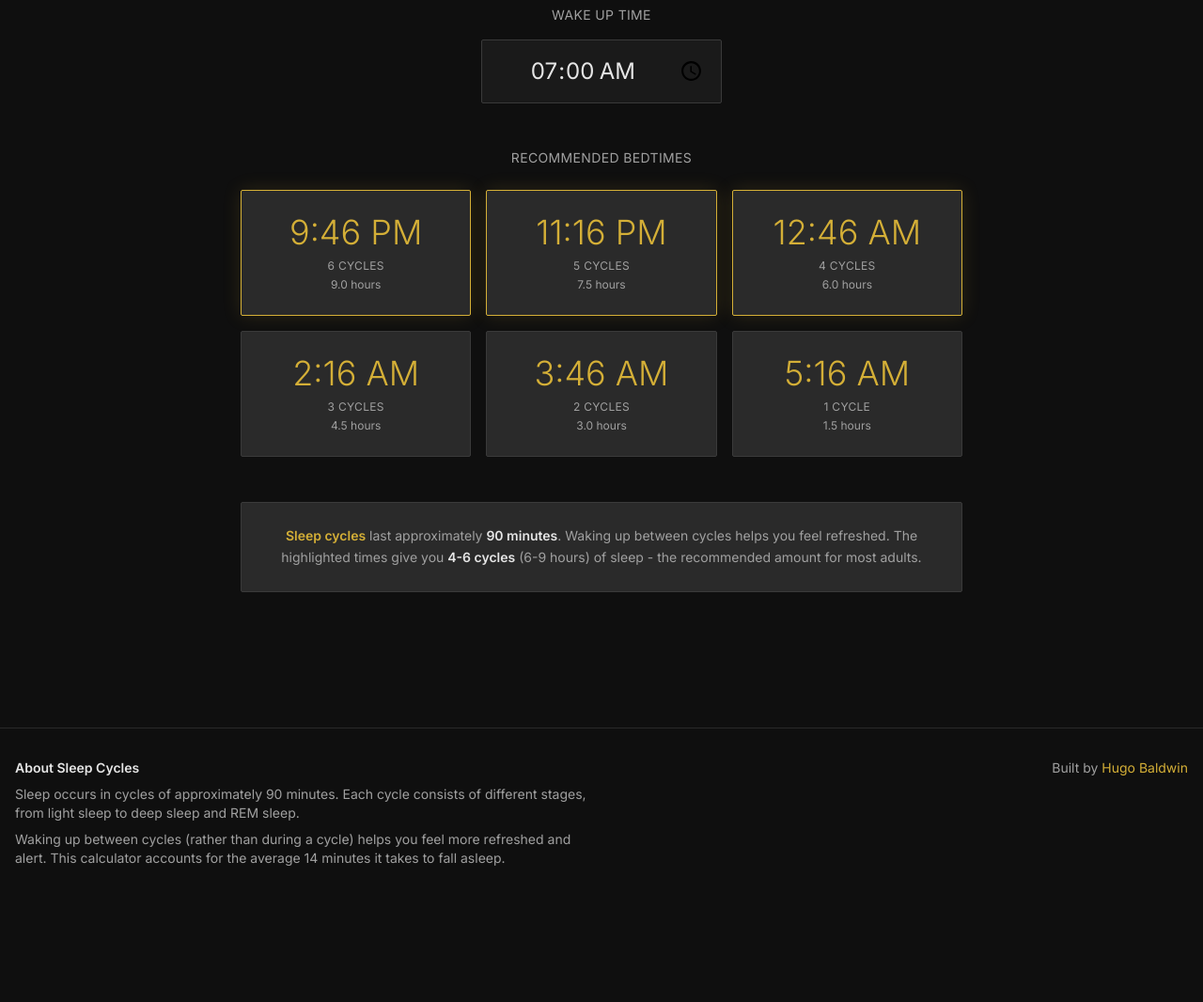
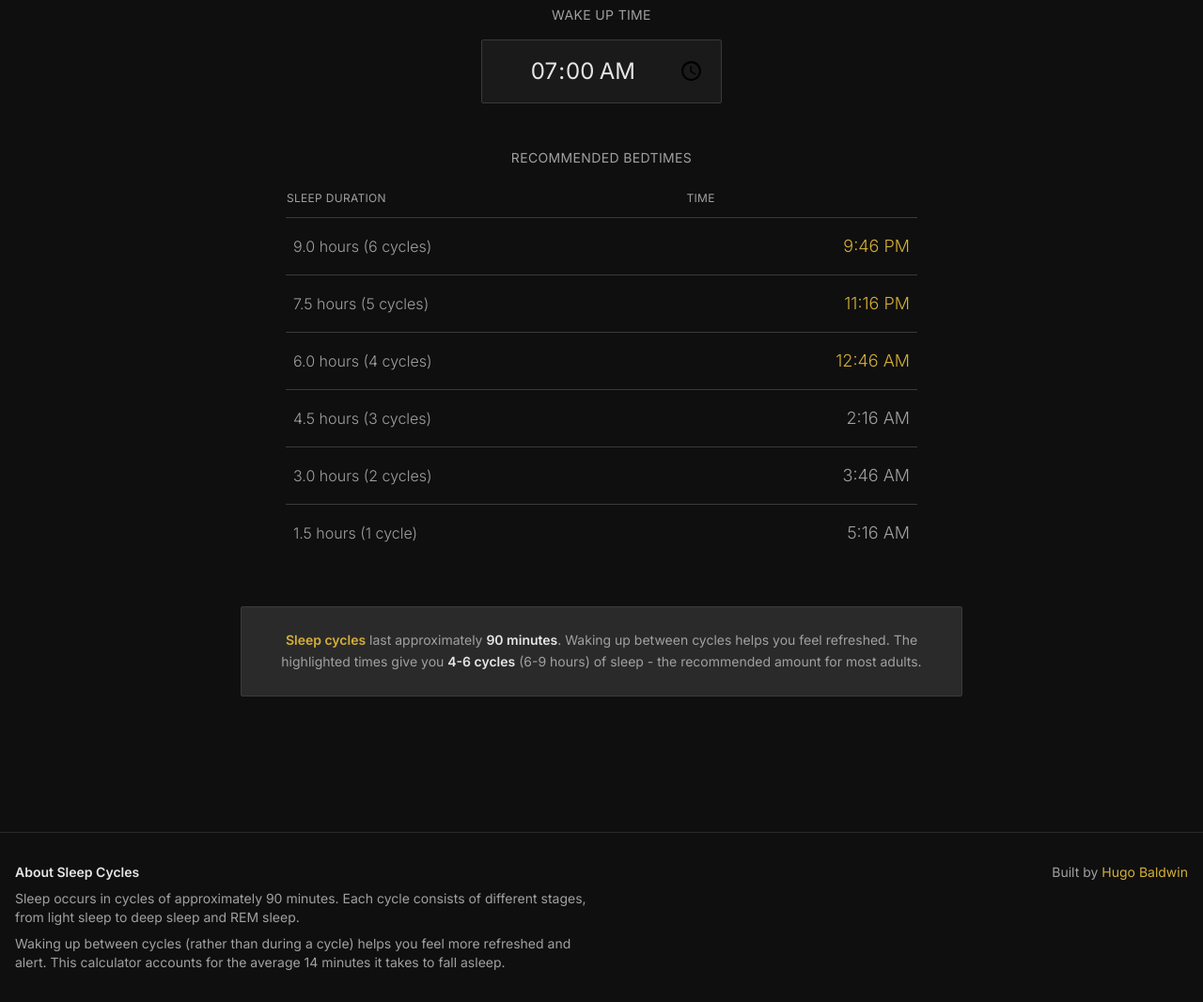
Before and after one commit to byzantime/90sleep, a Python web app: template src/templates/index.html in a window 1280 px wide. Shown: the part 243-1309 px from the top of the page at 94% size. Before the commit the page ends 1164 px from the top, so only its background shows below. Run offline with Jinja, Linux system fonts and the light colour scheme; the template is opened without the code that fills it, so the values that code supplies are empty; style sheets or scripts are compiled from the project's sources.

Commit message:
use table layout instead of grid

```diff
--- a/pyproject.toml
+++ b/pyproject.toml
@@ -17,11 +17,6 @@
 [tool.black]
 line-length = 88
 unstable = true
-extend-exclude = '''
-(
-  ^/migrations
-)
-'''
 
 [tool.ruff]
 # Assume Python 3.11
--- a/src/static/css/styles.css
+++ b/src/static/css/styles.css
@@ -66,13 +66,41 @@
     @apply translate-x-10 bg-braun-gold;
   }
 
-  /* Time option cards */
-  .time-card {
-    @apply bg-braun-gray border border-braun-light-gray rounded-braun p-6 text-center transition-all duration-200 cursor-pointer hover:border-braun-amber hover:shadow-braun-glow;
+  /* Results Table */
+  .results-table {
+    @apply w-full max-w-2xl mx-auto border-collapse;
   }
 
-  .time-card.recommended {
-    @apply border-braun-amber shadow-braun-glow;
+  .results-table thead th {
+    @apply text-left text-braun-text-dim text-xs uppercase tracking-wide pb-3 border-b border-braun-light-gray font-normal;
+  }
+
+  .results-table tbody tr {
+    @apply border-b border-braun-light-gray transition-all duration-200;
+  }
+
+  .results-table tbody tr:last-child {
+    @apply border-b-0;
+  }
+
+  .results-table tbody tr:hover {
+    @apply bg-braun-gray bg-opacity-30;
+  }
+
+  .results-table tbody td {
+    @apply py-4 px-2 text-braun-text-dim;
+  }
+
+  .results-table tbody td:first-child {
+    @apply font-light;
+  }
+
+  .results-table tbody td:last-child {
+    @apply text-lg font-light text-right;
+  }
+
+  .results-table tbody td.recommended {
+    @apply text-braun-amber;
   }
 
   /* Braun-style input */
--- a/src/static/js/calculator.js
+++ b/src/static/js/calculator.js
@@ -82,29 +82,22 @@
 }
 
 /**
- * Render time cards to the grid
+ * Render time rows to the table
  */
 function renderResults(results) {
-    const grid = document.getElementById('results-grid');
-    grid.innerHTML = '';
+    const tbody = document.getElementById('results-body');
+    tbody.innerHTML = '';
 
     results.forEach(result => {
-        const card = document.createElement('div');
-        card.className = `time-card fade-in ${result.isRecommended ? 'recommended' : ''}`;
+        const row = document.createElement('tr');
+        row.className = 'fade-in';
 
-        card.innerHTML = `
-            <div class="text-3xl md:text-4xl font-light text-braun-amber mb-2">
-                ${result.time}
-            </div>
-            <div class="text-xs text-braun-text-dim uppercase tracking-wide">
-                ${result.cycles} cycle${result.cycles !== 1 ? 's' : ''}
-            </div>
-            <div class="text-xs text-braun-text-dim mt-1">
-                ${result.hours} hours
-            </div>
+        row.innerHTML = `
+            <td>${result.hours} hours (${result.cycles} cycle${result.cycles !== 1 ? 's' : ''})</td>
+            <td class="${result.isRecommended ? 'recommended' : ''}">${result.time}</td>
         `;
 
-        grid.appendChild(card);
+        tbody.appendChild(row);
     });
 }
 
--- a/src/templates/index.html
+++ b/src/templates/index.html
@@ -61,14 +61,22 @@
             </div>
         </div>
 
-        <!-- Results Grid -->
+        <!-- Results Table -->
         <div class="mb-12">
             <h2 class="text-center text-braun-text-dim text-sm uppercase tracking-wide mb-6" id="results-heading">
                 Recommended bedtimes
             </h2>
-            <div class="grid grid-cols-2 md:grid-cols-3 gap-4" id="results-grid">
-                <!-- Time cards will be inserted here by JavaScript -->
-            </div>
+            <table class="results-table" id="results-table">
+                <thead>
+                    <tr>
+                        <th>Sleep Duration</th>
+                        <th>Time</th>
+                    </tr>
+                </thead>
+                <tbody id="results-body">
+                    <!-- Table rows will be inserted here by JavaScript -->
+                </tbody>
+            </table>
         </div>
 
         <!-- Info Box -->
```
Also changed, not shown: README.md.
